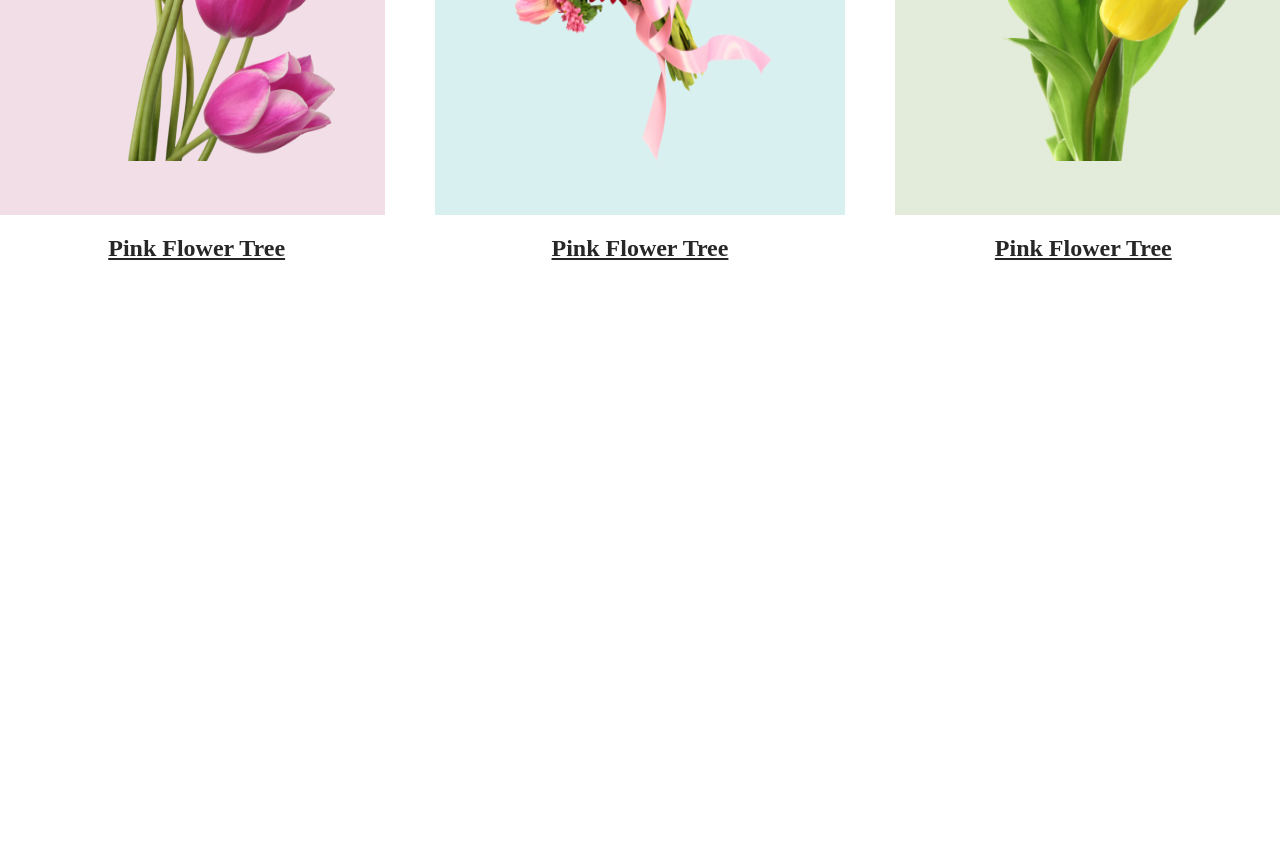
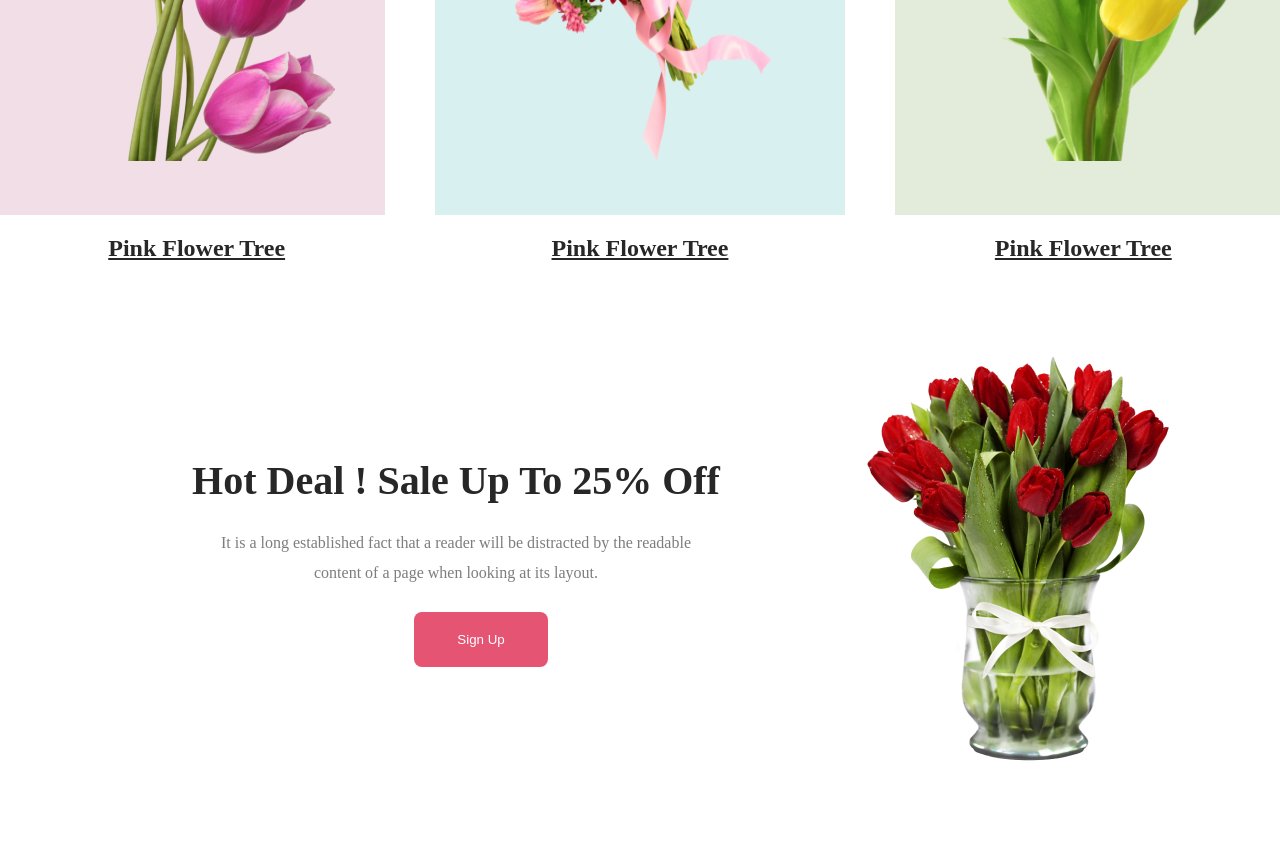
Before and after one commit to ROCKHOSSAIN/assignment-no-1, a plain HTML site: page index.html in a window 1280 px wide. Shown: the part 1298-2160 px from the top of the page. Before the commit the page ends 1560 px from the top, so only its background shows below. Drawn offline with Linux system fonts and the light colour scheme.

Commit message:
2nd revision

```diff
--- a/index.html
+++ b/index.html
@@ -61,6 +61,29 @@
     </main>
     <!-- end main section  -->
 
+    <!-- offer-flower-section-start  -->
+    <main>
+        <section>
+            <div class="offer-flowers">
+                <div class="discount-header">
+                    <h2 class="discount-title">Hot Deal ! Sale Up To 25% Off</h2>
+                    <p class="discount-description">It is a long established fact that a reader will be distracted by the readable content of a page when looking at its layout.</p>
+                    <button class="header-btn signup-btn">Sign Up</button>
+                </div>
+                <div class="discount-flower">
+                    <img src="images/pngwing 8.png" alt="discount-flower">
+                </div>
+            </div>
+        </section>
+    </main>
+        <!-- offer-flower-section-end  -->
+
+
+     <!-- Instagram-section-start  -->
+
+
+<!-- Instagram-section-end  -->
+
     <footer>
 
     </footer>
--- a/style.css
+++ b/style.css
@@ -108,3 +108,42 @@ margin-top: 24px;
     margin: auto;
     margin-top: 20px;
 }
+
+/* Discount-section-start */
+.offer-flowers{
+    display: flex;
+    justify-content: center;
+    gap: 50px;
+    align-items: center;
+    height: 50vh;
+    padding: 100px;
+
+}
+.discount-header{
+    text-align: center;
+
+}
+.discount-title{
+    color: #272727;
+    font-size: 40px;
+    font-weight: 800;
+}
+.discount-description{
+color: rgba(39, 39, 39, 0.60);
+font-weight: 400;
+line-height: 30px;
+width: 70%;
+margin: auto;
+margin-top: 24px;
+}
+.signup-btn{
+    margin-left: 50px;
+    margin-top: 24px;
+
+}
+/* Discount-section-end */
+
+/* Instagram-section-start */
+
+
+/* Instagram-section-end */
```
